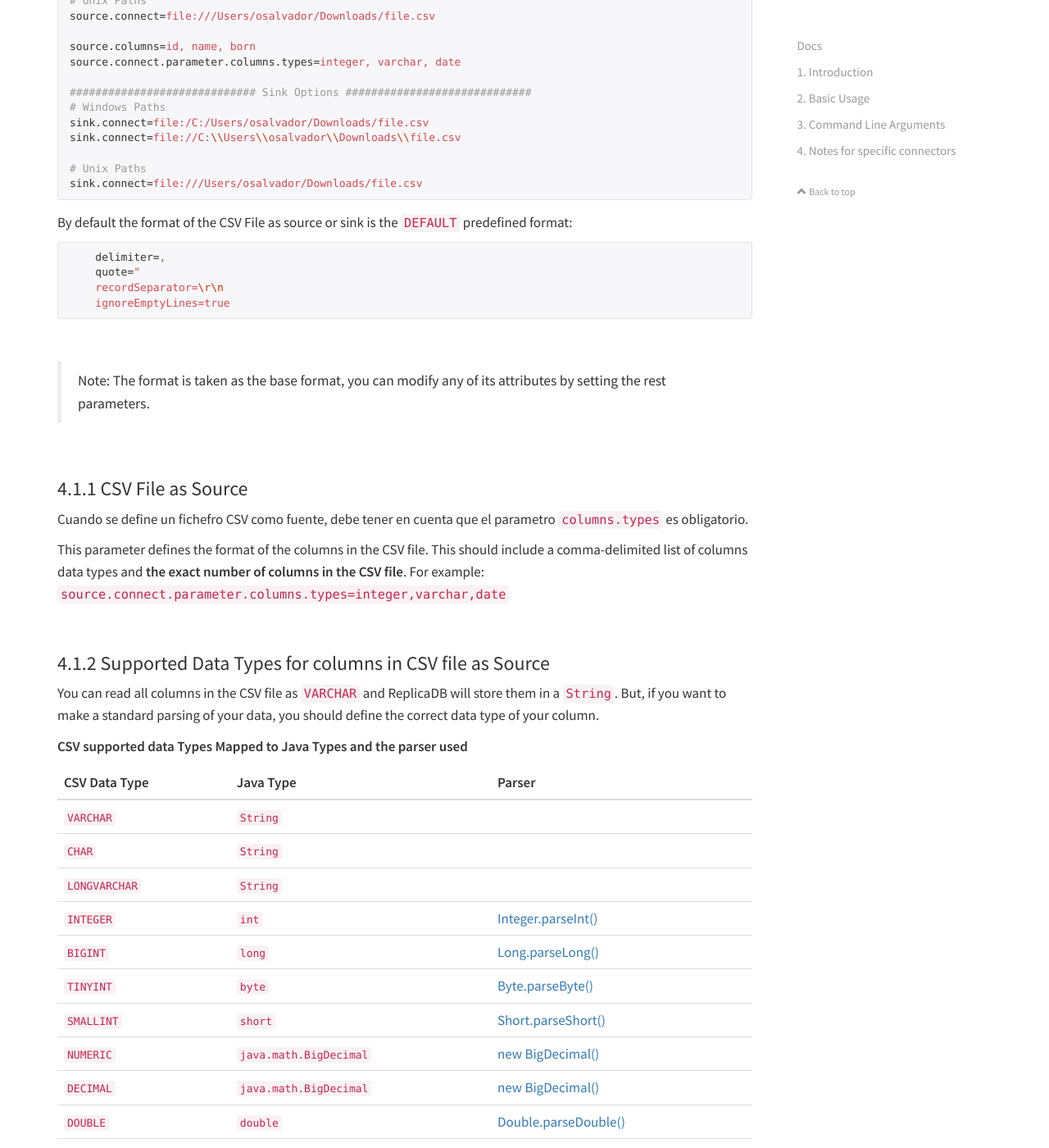
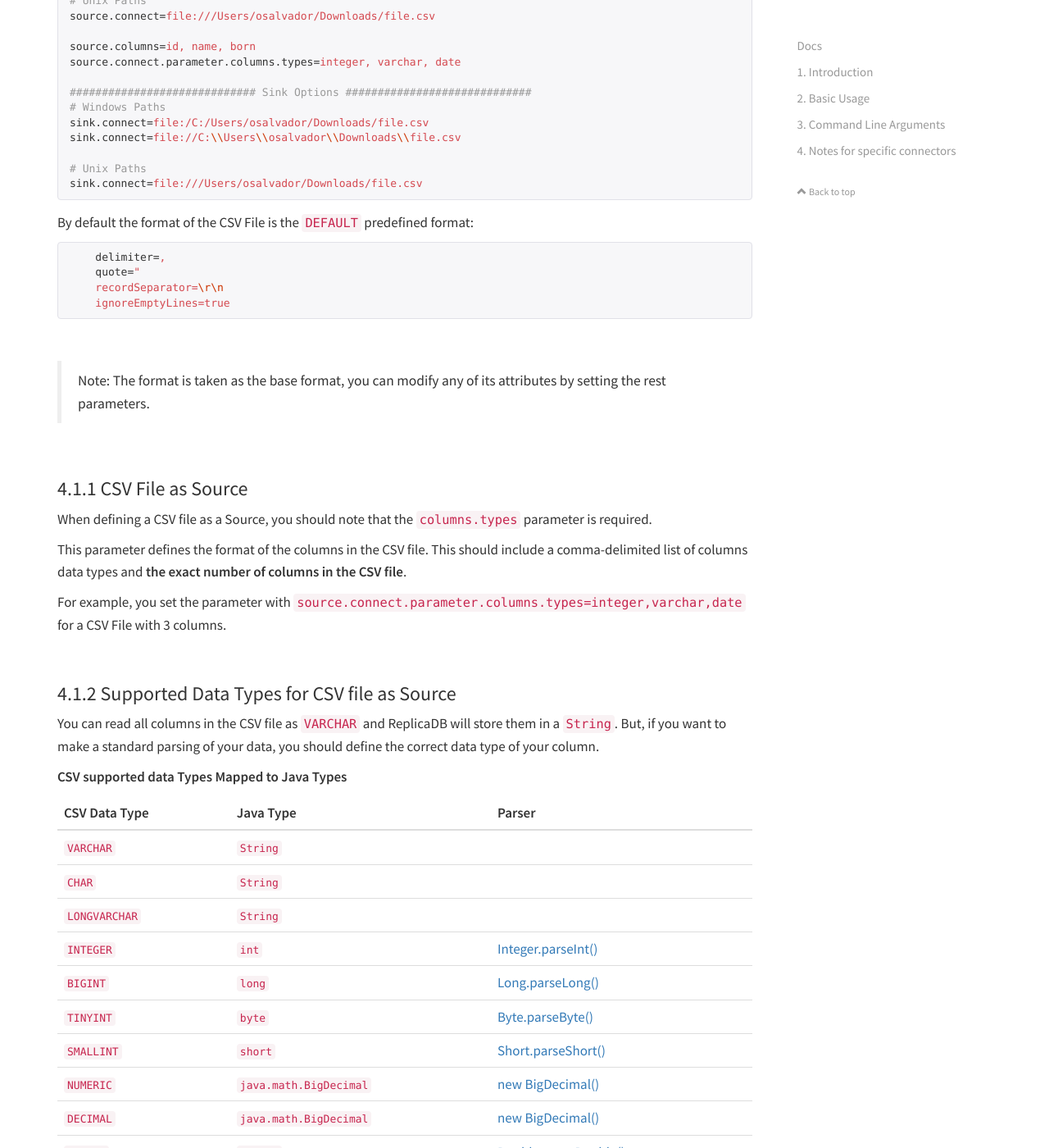
Before and after one commit to osalvador/ReplicaDB, a Jekyll site: the page built from docs/docs.md, in a window 1280 px wide and 1400 px high, scrolled down 7671 px. Shown: the whole window at 82% size. Built offline with Jekyll 4.4.1, drawn with Linux system fonts in a browser that asks for light colours; nearby versions of some CDN libraries; comment, search, counter and statistics services are not loaded; our own code applies the rules of GitHub Pages for plain Markdown files; some of the changed text lies outside the part shown.

Commit message:
Update docs.md

````diff
--- a/docs/docs.md
+++ b/docs/docs.md
@@ -17,7 +17,7 @@ layout: page
 - [4. Notes for specific connectors](#4-notes-for-specific-connectors)
   - [4.1 CSV files Connector](#41-csv-files-connector)
     - [4.1.1 CSV File as Source](#411-csv-file-as-source)
-    - [4.1.2 Supported Data Types for columns in CSV file as Source](#412-supported-data-types-for-columns-in-csv-file-as-source)
+    - [4.1.2 Supported Data Types for CSV file as Source](#412-supported-data-types-for-csv-file-as-source)
     - [4.1.3 Predefined CSV Formats](#413-predefined-csv-formats)
     - [4.1.4 Predefined Quote Modes](#414-predefined-quote-modes)
     - [4.1.5 Extra parameters](#415-extra-parameters)
@@ -293,7 +293,7 @@ sink.connect=file://C:\\Users\\osalvador\\Downloads\\file.csv
 sink.connect=file:///Users/osalvador/Downloads/file.csv
 ```
 
-By default the format of the CSV File as source or sink is the `DEFAULT` predefined format:
+By default the format of the CSV File is the `DEFAULT` predefined format:
 
 ```properties
     delimiter=,
@@ -308,16 +308,18 @@ By default the format of the CSV File as source or sink is the `DEFAULT` predefi
 <br>
 ### 4.1.1 CSV File as Source
 
-Cuando se define un fichefro CSV como fuente, debe tener en cuenta que el parametro `columns.types` es obligatorio.
+When defining a CSV file as a Source, you should note that the `columns.types` parameter is required.
 
-This parameter defines the format of the columns in the CSV file. This should include a comma-delimited list of columns data types and **the exact number of columns in the CSV file**. For example: `source.connect.parameter.columns.types=integer,varchar,date`
+This parameter defines the format of the columns in the CSV file. This should include a comma-delimited list of columns data types and **the exact number of columns in the CSV file**.
+
+For example, you set the parameter with `source.connect.parameter.columns.types=integer,varchar,date` for a CSV File with 3 columns.
 
 <br>
-### 4.1.2 Supported Data Types for columns in CSV file as Source
+### 4.1.2 Supported Data Types for CSV file as Source
 
 You can read all columns in the CSV file as `VARCHAR` and ReplicaDB will store them in a `String`. But, if you want to make a standard parsing of your data, you should define the correct data type of your column.
 
-**CSV supported data Types Mapped to Java Types and the parser used**
+**CSV supported data Types Mapped to Java Types**
 
 {:.table}
 
@@ -550,7 +552,7 @@ Settings are:
 <br>
 ### 4.1.4 Predefined Quote Modes
 
-You can set a predefined quote mode policy when writting a CSV File as source or sink. To define a quote mode, set the `format.quoteMode` extra parameter to any of these available formats: `ALL`, `ALL_NON_NULL`, `MINIMAL`, `NON_NUMERIC`, `NONE`.
+You can set a predefined quote mode policy when writting a CSV File as sink. To define a quote mode, set the `format.quoteMode` extra parameter to any of these available formats: `ALL`, `ALL_NON_NULL`, `MINIMAL`, `NON_NUMERIC`, `NONE`.
 
 {:.table}
 
````
